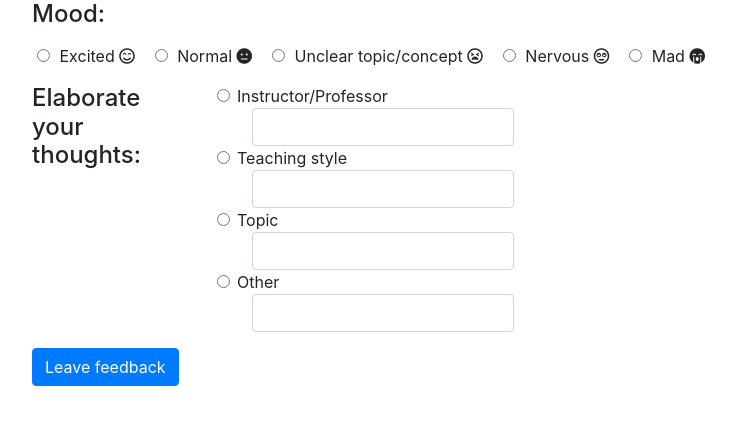
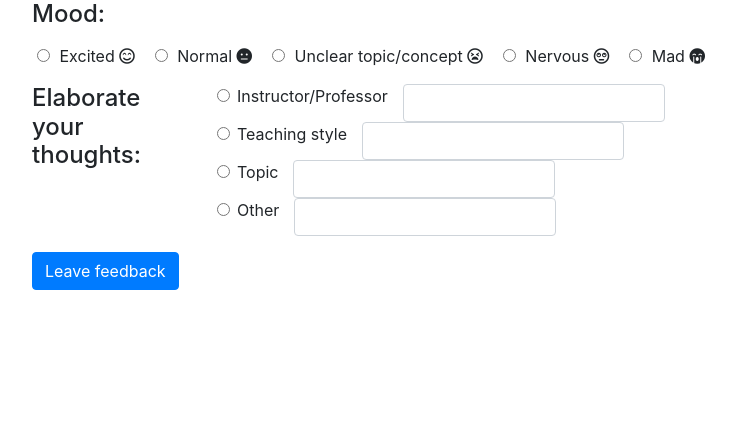
Before and after one commit to Asilkin1/student-feedback, a Flask app: page /student.html in a window 1280 px wide. Shown: the part 56-481 px from the top of the page, without its empty margins (68-804 px from the left). Run offline with Flask 2, Linux system fonts and the light colour scheme; some libraries are stand-ins or nearby versions.

Commit message:
Updated input group for elaborate field
- Can get data from all the fields

```diff
--- a/templates/student.html
+++ b/templates/student.html
@@ -73,7 +73,7 @@
             <div class="col-md-10">
 
                 <!-- Instructor/Professor -->
-                <div class="form-check">
+                <div class="form-check input-group">
                     <input class="form-check-input" name="elaborate" type="radio" id="professor"
                         value="Instructor/Professor">
                     <label class="form-check-label" for="gridCheck1">
@@ -85,7 +85,7 @@
                 </div>
 
                 <!-- Teaching style -->
-                <div class="form-check">
+                <div class="form-check input-group">
                     <input class="form-check-input" name="elaborate" type="radio" id="teaching" value="Teaching style">
                     <label class="form-check-label" for="teachingstyle">
                         Teaching style
@@ -96,7 +96,7 @@
                 </div>
 
                 <!-- Topic -->
-                <div class="form-check">
+                <div class="form-check input-group">
                     <input class="form-check-input" name="elaborate" type="radio" id="topic" value="Topic">
                     <label class="form-check-label" for="teachingstyle">
                         Topic
@@ -107,7 +107,7 @@
                 </div>
 
                 <!-- Other -->
-                <div class="form-check">
+                <div class="form-check input-group">
                     <input class="form-check-input" name="elaborate" type="radio" id="other" value="Other">
                     <label class="form-check-label" for="teachingstyle">
                         Other
```
